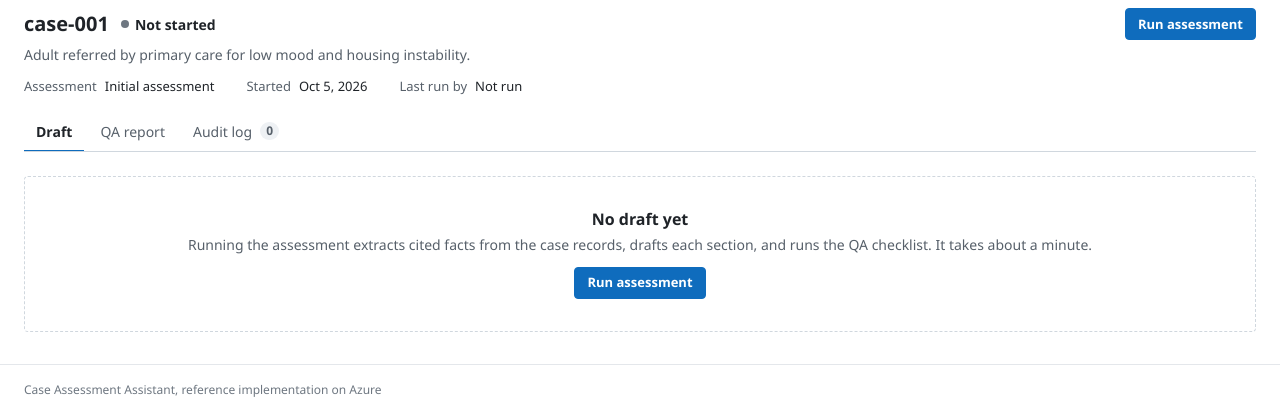
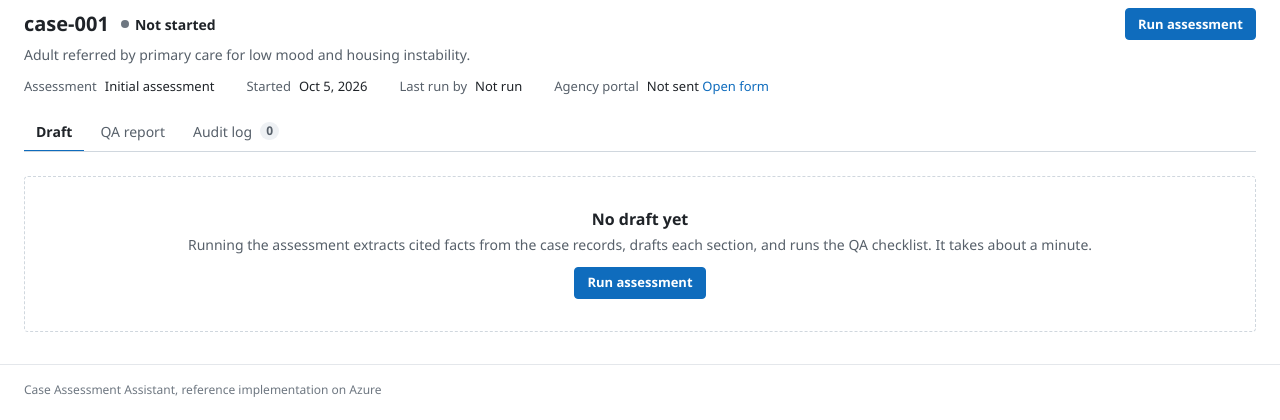
Before and after one commit to albitusha-create/case-assessment-assistant, a FastAPI app: page /cases/case-001 in a window 1280 px wide. Shown: the part 124-544 px from the top of the page. Run offline with FastAPI, Linux system fonts and the light colour scheme; parts of the project's set-up code (start-up, migrations or seed data) failed here and were passed over.

Commit message:
Show the agency portal status on the case page
The facts row and the supervisor panel show whether the pre-filled form was
sent, refused or submitted in the portal (with how many sections the worker
changed), link to the form in the portal, and offer a retry after a failed send.

```diff
--- a/src/caa/api/routes.py
+++ b/src/caa/api/routes.py
@@ -107,6 +107,19 @@ def back_to_case(case_id: str, tab: Tab = "draft") -> RedirectResponse:
     return RedirectResponse(url, status_code=status.HTTP_303_SEE_OTHER)
 
 
+PORTAL_ACTIONS = {
+    "portal_draft_pushed",
+    "portal_push_rejected",
+    "portal_push_failed",
+    "submitted_in_portal",
+}
+
+
+def last_portal_event(events: list[AuditEvent]) -> AuditEvent | None:
+    """The latest send to, or submit in, the agency portal: what the case page shows."""
+    return next((e for e in reversed(events) if e.action in PORTAL_ACTIONS), None)
+
+
 def last_event(events: list[AuditEvent], action: str | None = None) -> AuditEvent | None:
     matching = [e for e in events if action is None or e.action == action]
     return matching[-1] if matching else None
@@ -173,6 +186,7 @@ def case_page(
         "source_docs": list_source_docs(case.case_id),
         "run_by": run.actor if run else None,
         "last_approved": last_event(events, "approved"),
+        "portal_event": last_portal_event(events),
         "last_returned": last_event(events, "returned"),
     }
     return TEMPLATES.TemplateResponse(request, "case.html", context)
--- a/src/caa/web/templates/case.html
+++ b/src/caa/web/templates/case.html
@@ -44,6 +44,15 @@
 {% endif %}
 {%- endmacro %}
 
+{% macro portal_label(e) -%}
+{%- if not e %}Not sent
+{%- elif e.action == "portal_draft_pushed" %}Pre-filled draft saved, waiting for the worker
+{%- elif e.action == "submitted_in_portal" %}Submitted by {{ e.details.submitted_by }} ({{ e.details.changed_by_worker }} of {{ e.details.prefilled_domains }} pre-filled sections changed)
+{%- elif e.action == "portal_push_rejected" %}Not sent: the portal refused it
+{%- else %}Not sent: the portal could not be reached
+{%- endif %}
+{%- endmacro %}
+
 {% block content %}
 {% set st = record.status if record else "new" %}
 {% set is_supervisor = "Supervisor" in user.roles %}
@@ -69,6 +78,7 @@
     <div><dt>Started</dt><dd>{{ case.start_date.strftime("%b") }} {{ case.start_date.day }}, {{ case.start_date.year }}</dd></div>
     <div><dt>Last run by</dt><dd>{{ run_by or "Not run" }}</dd></div>
     {% if record %}<div><dt>Updated</dt><dd>{{ record.updated_at | when }} UTC</dd></div>{% endif %}
+    <div><dt>Agency portal</dt><dd>{{ portal_label(portal_event) }} <a href="/portal/cases/{{ case.case_id }}/assessment">Open form</a></dd></div>
   </dl>
 </div>
 
@@ -274,6 +284,16 @@
         <div class="box-body"><p class="secondary">Waiting for a supervisor to approve or return this draft.</p></div>
         {% elif st == "approved" and last_approved %}
         <div class="box-body"><p>Approved by {{ last_approved.actor }}</p><p class="secondary xs">{{ last_approved.at | when }} UTC</p></div>
+        <div class="box-body" id="portal">
+          <p><strong>Agency portal:</strong> {{ portal_label(portal_event) }}</p>
+          {% if portal_event and portal_event.action == "portal_draft_pushed" %}
+          <p class="secondary xs">The worker reviews, edits and submits the form in the portal.</p>
+          {% elif portal_event and portal_event.action in ("portal_push_rejected", "portal_push_failed") %}
+          <p class="secondary xs">{{ portal_event.details.reason or portal_event.details.error }}</p>
+          {% if is_supervisor %}<form method="post" action="/cases/{{ case.case_id }}/portal/push" style="margin-top: var(--sp-2)"><button type="submit" class="btn btn-sm">Send to portal again</button></form>{% endif %}
+          {% endif %}
+          <p style="margin-top: var(--sp-2)"><a href="/portal/cases/{{ case.case_id }}/assessment">Open the form in the portal</a></p>
+        </div>
         {% elif st == "returned" and last_returned %}
         <div class="box-body"><p>Returned by {{ last_returned.actor }}</p><p class="secondary xs">{{ last_returned.at | when }} UTC</p></div>
         {% endif %}
```
Also changed, not shown: tests/unit/test_portal_integration.py (+32 -0 lines).
